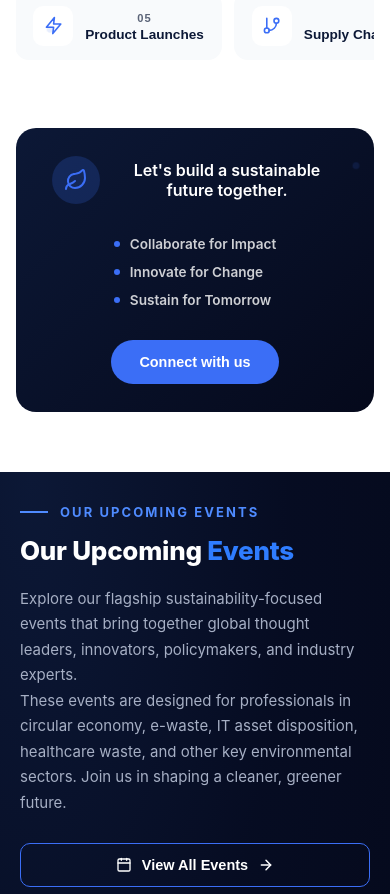
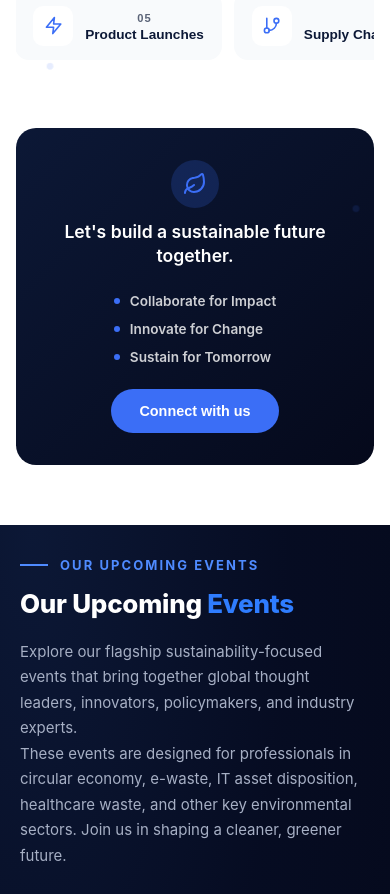
Before and after one commit to bhoomika6214/Recommerce-website, a React (Vite) app: page / in a window 390 px wide. Shown: the part 5920-6814 px from the top of the page. Built offline with nearby package versions, Linux system fonts and the light colour scheme.

Commit message:
all done

```diff
--- a/src/components/Services.css
+++ b/src/components/Services.css
@@ -543,4 +543,20 @@
     align-self: center;
     gap: 12px;
   }
+
+  .sv-services-cta-strip {
+    padding: 32px 20px;
+    gap: 24px;
+  }
+
+  .sv-cta-left {
+    flex-direction: column;
+    gap: 12px;
+  }
+
+  .sv-cta-left p {
+    text-align: center;
+    font-size: 1.1rem;
+    line-height: 1.4;
+  }
 }
```
